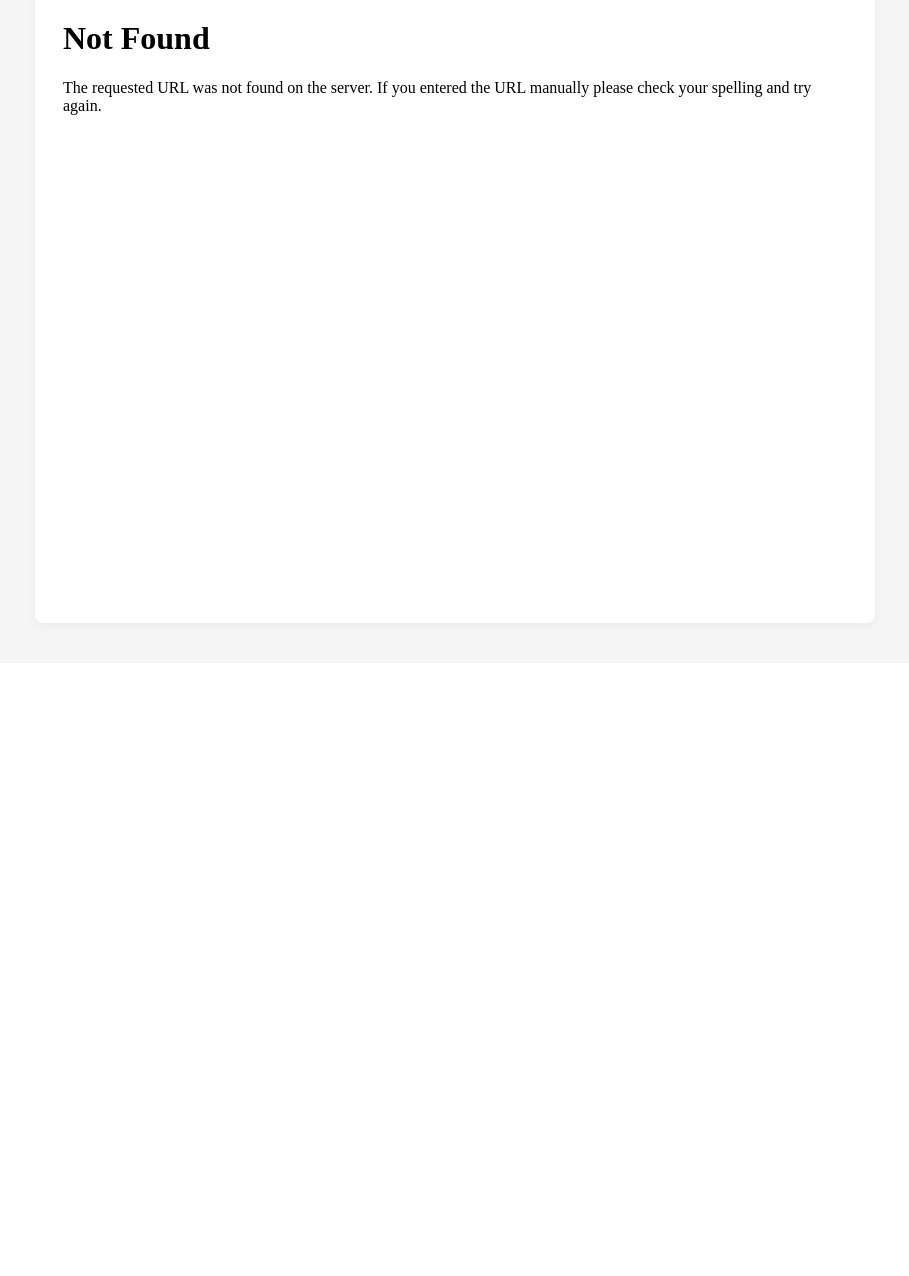
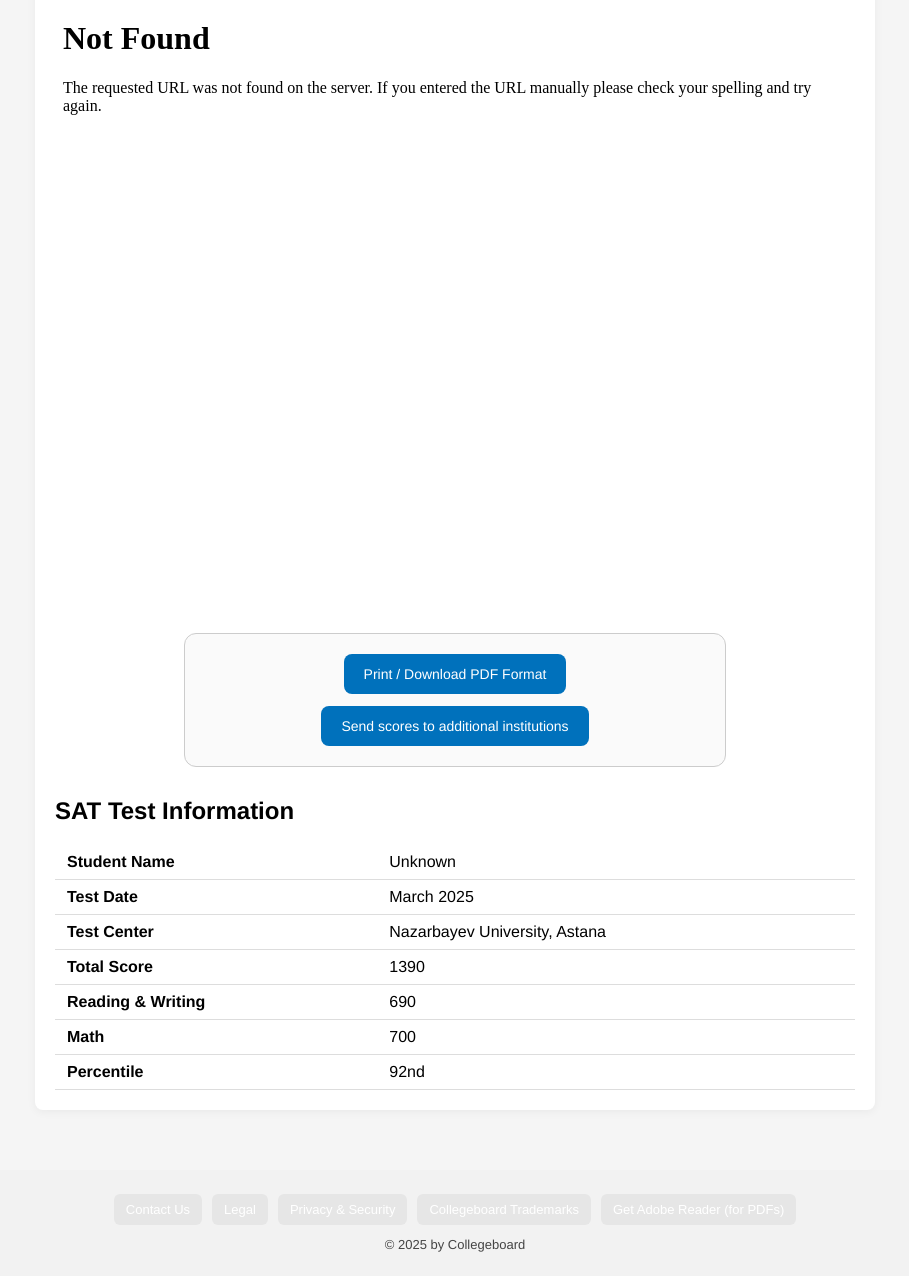
Before and after one commit to Jandro91/Sat_clone, a Flask app: page /certificate/1 in a window 1280 px wide. Shown: the part 260-1536 px from the top of the page, without its empty margins (185-1094 px from the left). Before the commit the page ends 888 px from the top, so only its background shows below. Run offline with Flask 3, Linux system fonts and the light colour scheme.

Commit message:
Update: add footer and buttons to certificate page

```diff
--- a/templates/certificate.html
+++ b/templates/certificate.html
@@ -69,6 +69,84 @@
       border: none;
       border-radius: 4px;
     }
+
+    .action-box {
+      border: 1px solid #ccc;
+      border-radius: 12px;
+      padding: 20px;
+      margin: 30px auto;
+      background-color: #fafafa;
+      display: flex;
+      flex-direction: column;
+      gap: 12px;
+      align-items: center;
+      max-width: 500px;
+    }
+
+    .action-btn {
+      background-color: #0071bc;
+      color: white;
+      text-decoration: none;
+      padding: 12px 20px;
+      font-size: 14px;
+      border: none;
+      border-radius: 8px;
+      cursor: pointer;
+      transition: background-color 0.3s ease;
+      width: fit-content;
+    }
+
+    .action-btn:hover {
+      background-color: #005fa3;
+    }
+
+    .sat-info {
+      text-align: left;
+      margin-top: 30px;
+    }
+
+    .sat-info table {
+      width: 100%;
+      border-collapse: collapse;
+      margin-top: 10px;
+    }
+
+    .sat-info th, .sat-info td {
+      padding: 8px 12px;
+      text-align: left;
+      border-bottom: 1px solid #ddd;
+    }
+
+    .footer {
+      margin-top: 60px;
+      padding: 24px;
+      background-color: #f2f2f2;
+      text-align: center;
+      font-size: 13px;
+      color: #444;
+    }
+
+    .footer-links {
+      display: flex;
+      flex-wrap: wrap;
+      justify-content: center;
+      gap: 10px;
+      margin-bottom: 12px;
+    }
+
+    .footer-links button {
+      background: #e6e6e6;
+      border: none;
+      padding: 8px 12px;
+      border-radius: 6px;
+      font-size: 13px;
+      cursor: pointer;
+      transition: background 0.2s ease;
+    }
+
+    .footer-links button:hover {
+      background: #d0d0d0;
+    }
   </style>
 </head>
 <body>
@@ -85,7 +163,38 @@
     <a href="{{ url_for('download_file', filename=filename) }}" class="download-btn" target="_blank">Download Certificate</a>
 
     <iframe src="{{ url_for('download_file', filename=filename) }}"></iframe>
+
+    <div class="action-box">
+      <a href="#" class="action-btn" onclick="window.print()">Print / Download PDF Format</a>
+      <a href="#" class="action-btn">Send scores to additional institutions</a>
+   </div>
+
+   <div class="sat-info">
+     <h2>SAT Test Information</h2>
+     <table>
+       <tr><th>Student Name</th><td>{{ username }}</td></tr>
+       <tr><th>Test Date</th><td>March 2025</td></tr>
+       <tr><th>Test Center</th><td>Nazarbayev University, Astana</td></tr>
+       <tr><th>Total Score</th><td>1390</td></tr>
+       <tr><th>Reading & Writing</th><td>690</td></tr>
+       <tr><th>Math</th><td>700</td></tr>
+       <tr><th>Percentile</th><td>92nd</td></tr>
+     </table>
+   </div>
   </div>
+
+  <footer class="footer">
+      <div class="footer-links">
+        <button>Contact Us</button>
+        <button>Legal</button>
+        <button>Privacy & Security</button>
+        <button>Collegeboard Trademarks</button>
+        <button>Get Adobe Reader (for PDFs)</button>
+      </div>
+      <div class="copyright">
+        © 2025 by Collegeboard
+      </div>
+    </footer>
 
 </body>
 </html>
```
